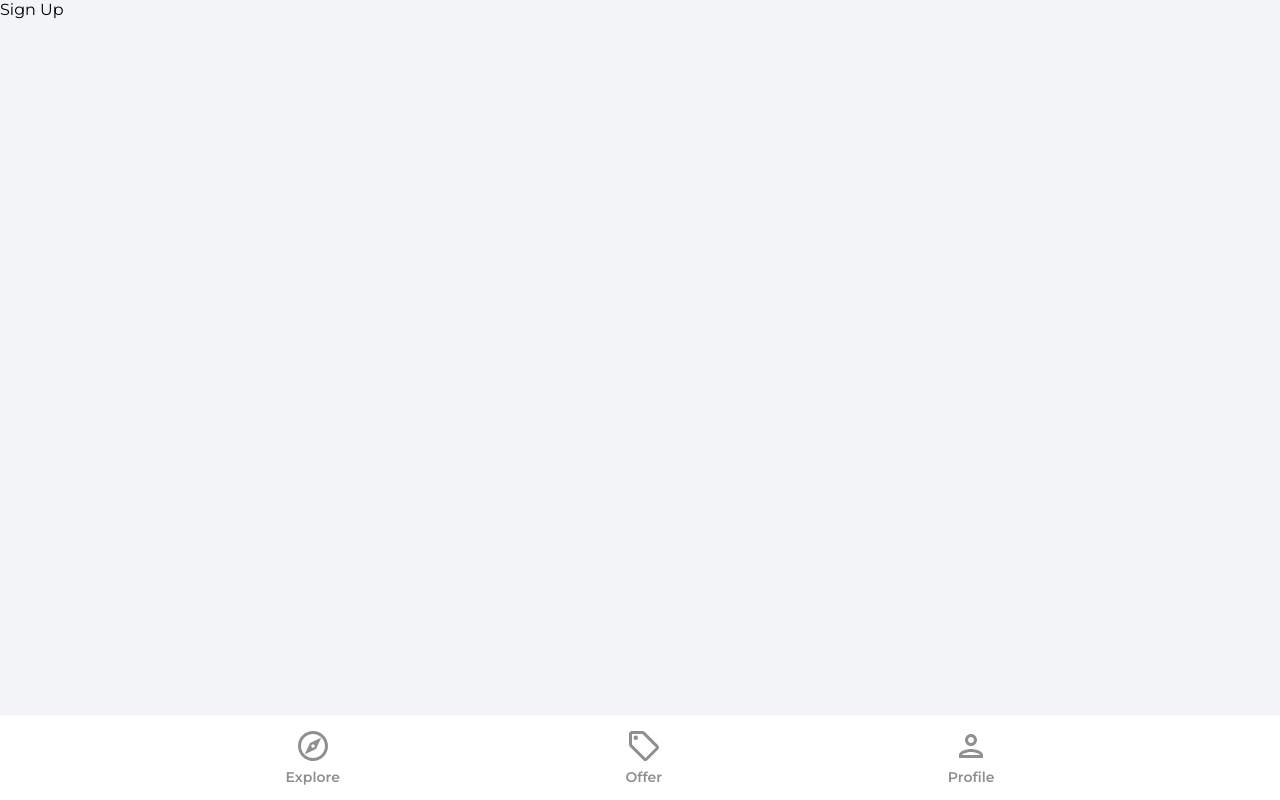
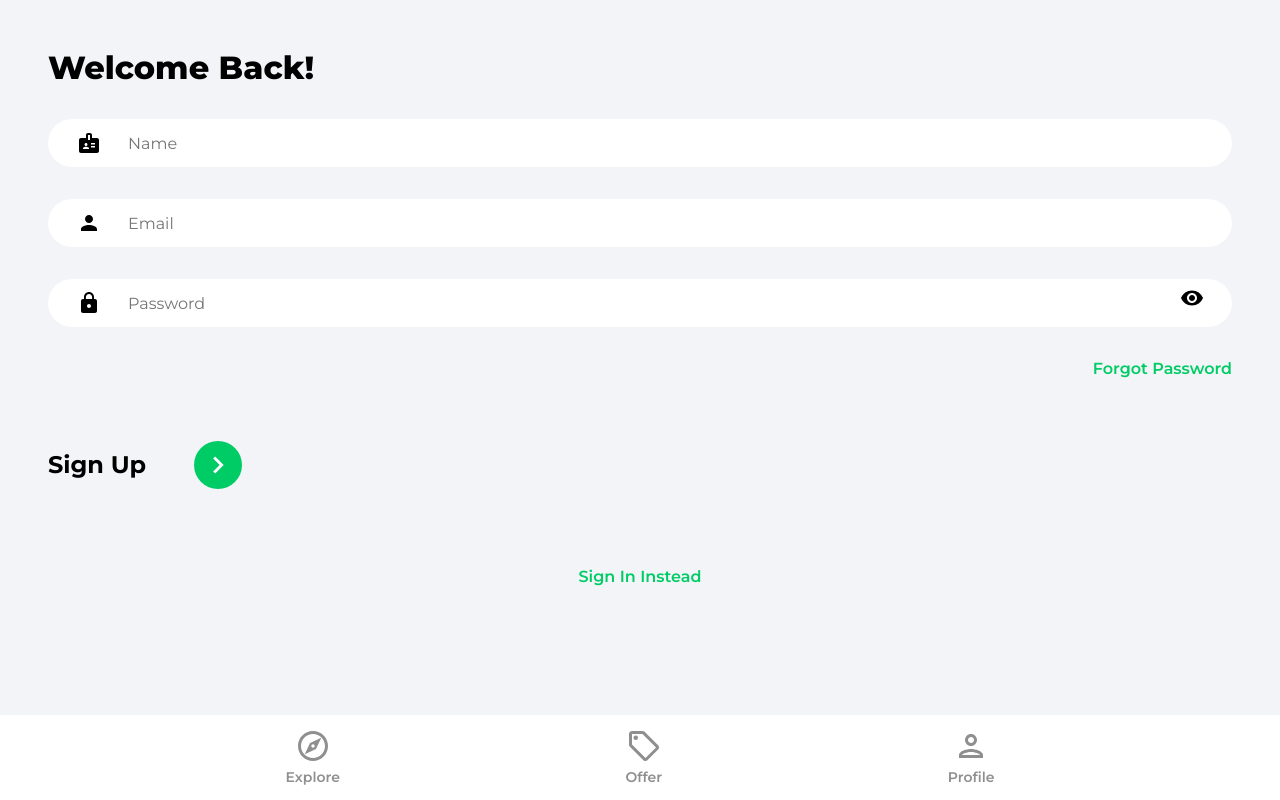
Before and after one commit to kkata/house-marketplace, a React (Create React App) app: page /sign-up in a window 1280 px wide. Built offline with nearby package versions, Linux system fonts and the light colour scheme.

Commit message:
sign in and sign up forms

```diff
--- a/src/App.tsx
+++ b/src/App.tsx
@@ -2,6 +2,8 @@
 import { Explore } from "./pages/Explore";
 import { ForgotPassword } from "./pages/ForgotPassword";
 import { Offers } from "./pages/Offers";
+
+// eslint-disable-next-line @typescript-eslint/no-unused-vars
 import { Profile } from "./pages/Profile";
 import { SignIn } from "./pages/SignIn";
 import { SignUp } from "./pages/SignUp";
@@ -14,7 +16,7 @@
         <Routes>
           <Route path="/" element={<Explore />} />
           <Route path="/offers" element={<Offers />} />
-          <Route path="/profile" element={<Profile />} />
+          <Route path="/profile" element={<SignIn />} />
           <Route path="/sign-in" element={<SignIn />} />
           <Route path="/sign-up" element={<SignUp />} />
           <Route path="/forgot-password" element={<ForgotPassword />} />
--- a/src/pages/SignIn.tsx
+++ b/src/pages/SignIn.tsx
@@ -1,3 +1,75 @@
+import { useState } from "react";
+import { Link, useNavigate } from "react-router-dom";
+import { ReactComponent as ArrowRightIcon } from "../assets/svg/keyboardArrowRightIcon.svg";
+import visibilityIcon from "../assets/svg/visibilityIcon.svg";
+
 export const SignIn = () => {
-  return <div>Sign In</div>;
+  const [showPassword, setShowPassword] = useState(false);
+  const [formData, setFormData] = useState({
+    email: "",
+    password: "",
+  });
+  const { email, password } = formData;
+
+  const navigate = useNavigate();
+
+  const onChange = (e: { target: { id: string; value: string } }) => {
+    setFormData((prevState) => ({
+      ...prevState,
+      [e.target.id]: e.target.value,
+    }));
+  };
+
+  return (
+    <>
+      <div className="pageContainer">
+        <header>
+          <p className="pageHeader">Welcome Back!</p>
+        </header>
+
+        <form>
+          <input
+            type="email"
+            className="emailInput"
+            placeholder="Email"
+            value={email}
+            id="email"
+            onChange={onChange}
+          />
+
+          <div className="passwordInputDiv">
+            <input
+              type={showPassword ? "text" : "password"}
+              className="passwordInput"
+              placeholder="Password"
+              value={password}
+              id="password"
+              onChange={onChange}
+            />
+            <img
+              src={visibilityIcon}
+              alt="show password"
+              className="showPassword"
+              onClick={() => setShowPassword((prevState) => !prevState)}
+            />
+            <Link to="/forgot-password" className="forgotPasswordLink">
+              Forgot Password
+            </Link>
+            <div className="signInBar">
+              <p className="signInText">Sign In</p>
+              <button className="signInButton">
+                <ArrowRightIcon fill="#ffffff" width="34px" height="34px" />
+              </button>
+            </div>
+          </div>
+        </form>
+
+        {/* Google Auth */}
+
+        <Link to="/sign-up" className="registerLink">
+          Sign Up Instead
+        </Link>
+      </div>
+    </>
+  );
 };
--- a/src/pages/SignUp.tsx
+++ b/src/pages/SignUp.tsx
@@ -1,3 +1,85 @@
+import { useState } from "react";
+import { Link, useNavigate } from "react-router-dom";
+import { ReactComponent as ArrowRightIcon } from "../assets/svg/keyboardArrowRightIcon.svg";
+import visibilityIcon from "../assets/svg/visibilityIcon.svg";
+
 export const SignUp = () => {
-  return <div>Sign Up</div>;
+  const [showPassword, setShowPassword] = useState(false);
+  const [formData, setFormData] = useState({
+    name: "",
+    email: "",
+    password: "",
+  });
+  const { name, email, password } = formData;
+
+  const navigate = useNavigate();
+
+  const onChange = (e: { target: { id: string; value: string } }) => {
+    setFormData((prevState) => ({
+      ...prevState,
+      [e.target.id]: e.target.value,
+    }));
+  };
+
+  return (
+    <>
+      <div className="pageContainer">
+        <header>
+          <p className="pageHeader">Welcome Back!</p>
+        </header>
+
+        <form>
+          <input
+            type="text"
+            className="nameInput"
+            placeholder="Name"
+            value={name}
+            id="name"
+            onChange={onChange}
+          />
+
+          <input
+            type="email"
+            className="emailInput"
+            placeholder="Email"
+            value={email}
+            id="email"
+            onChange={onChange}
+          />
+
+          <div className="passwordInputDiv">
+            <input
+              type={showPassword ? "text" : "password"}
+              className="passwordInput"
+              placeholder="Password"
+              value={password}
+              id="password"
+              onChange={onChange}
+            />
+            <img
+              src={visibilityIcon}
+              alt="show password"
+              className="showPassword"
+              onClick={() => setShowPassword((prevState) => !prevState)}
+            />
+            <Link to="/forgot-password" className="forgotPasswordLink">
+              Forgot Password
+            </Link>
+            <div className="signUpBar">
+              <p className="signUpText">Sign Up</p>
+              <button className="signUpButton">
+                <ArrowRightIcon fill="#ffffff" width="34px" height="34px" />
+              </button>
+            </div>
+          </div>
+        </form>
+
+        {/* Google Auth */}
+
+        <Link to="/sign-in" className="registerLink">
+          Sign In Instead
+        </Link>
+      </div>
+    </>
+  );
 };
```
